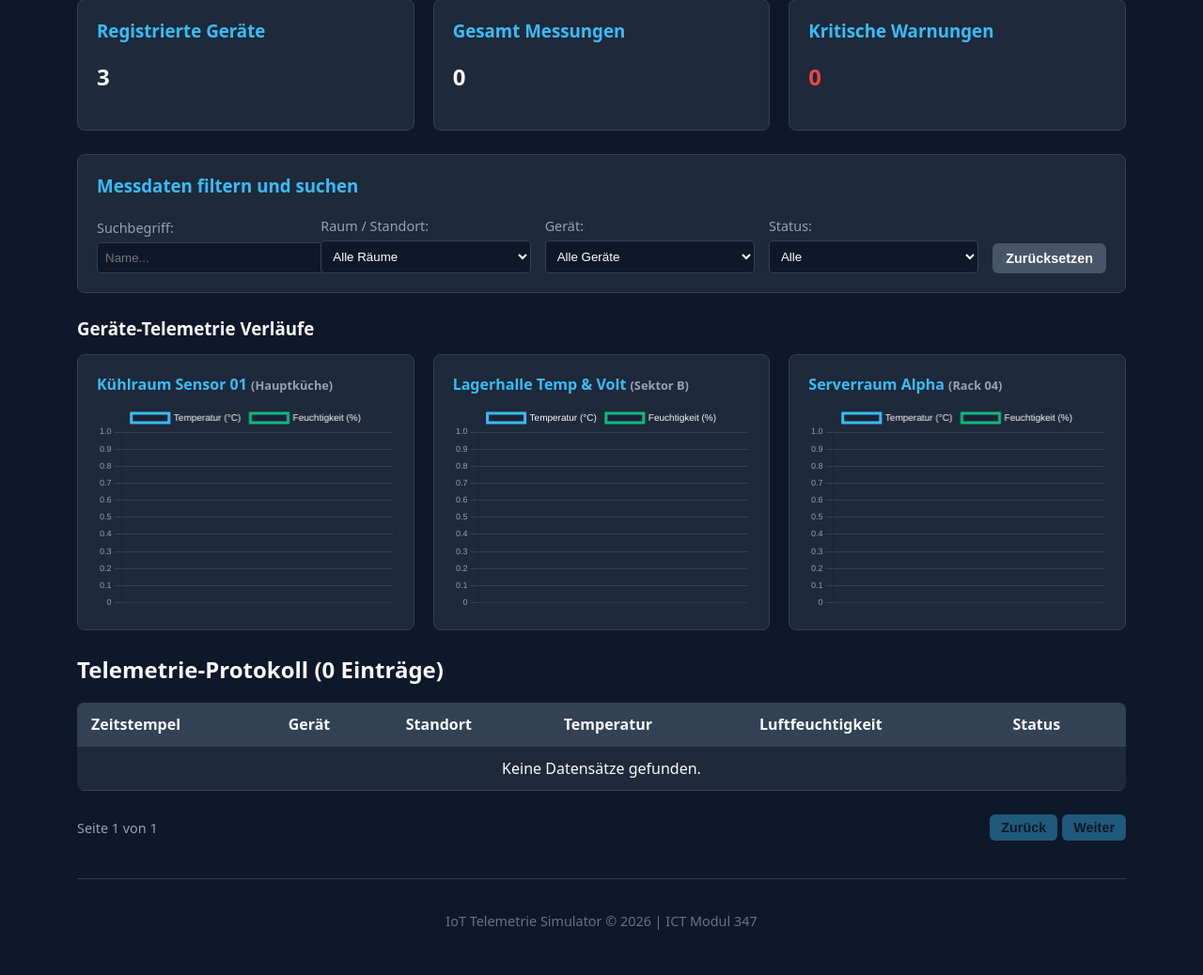
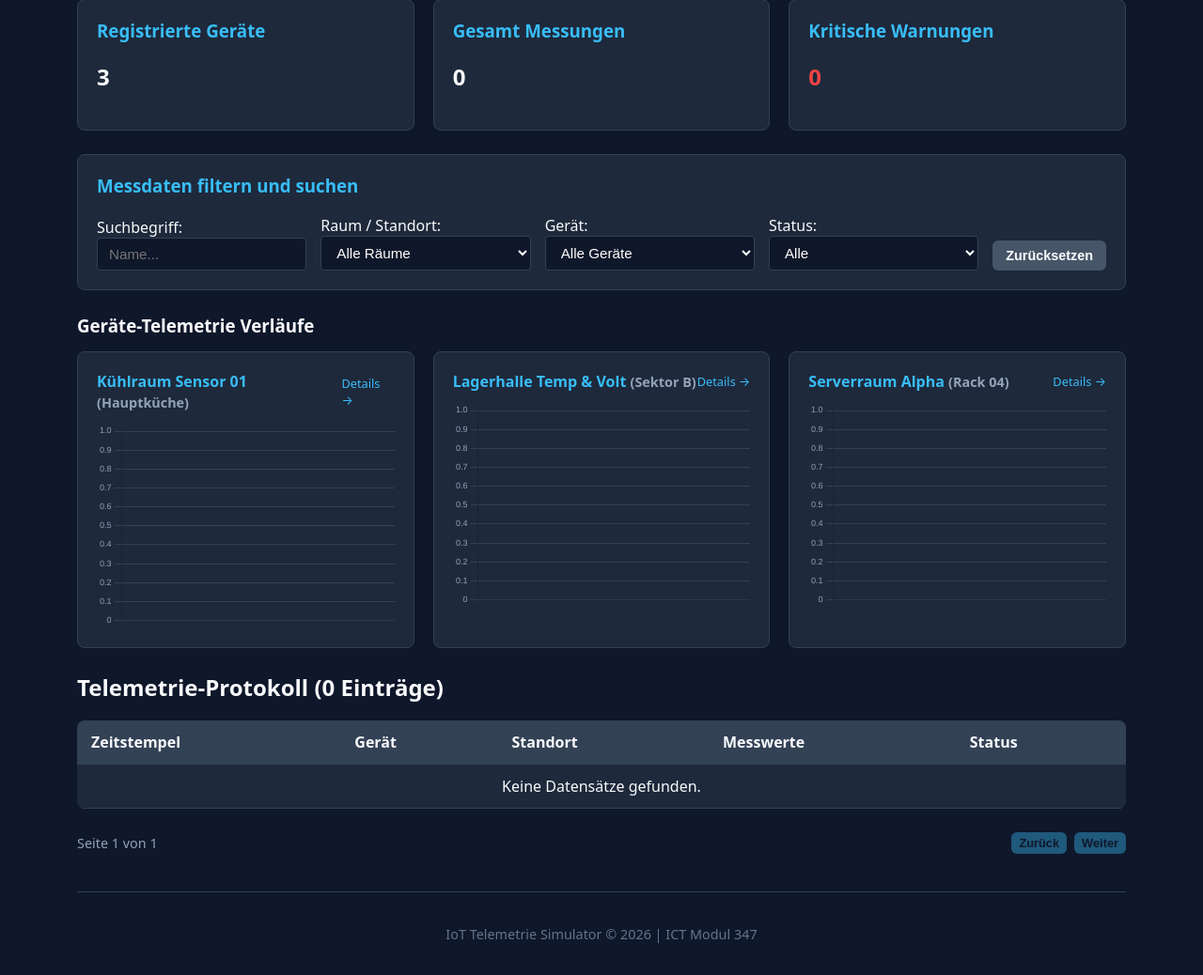
Before and after one commit to HardBoss07/m347-iot-telemetrie, a PHP site: page / in a window 1280 px wide. Shown: the part 102-1140 px from the top of the page at 94% size. Before the commit the page ends 1092 px from the top, so only its background shows below. Run offline with PHP 8.4, Linux system fonts and the light colour scheme; data comes from the database, SQL or seed files in the repository; data that the repository does not hold is empty.

Commit message:
refactor(ui): update main dashboard with localized badges and sensor detail links

```diff
--- a/www/index.php
+++ b/www/index.php
@@ -28,19 +28,17 @@ include 'includes/header.php';
     </div>
 </div>
 
-<div class="card" style="margin-bottom: 25px;">
+<div class="card mb-4">
     <h3>Messdaten filtern und suchen</h3>
-    <div style="display: flex; gap: 15px; flex-wrap: wrap; align-items: flex-end;">
+    <div class="flex-wrap-end">
         <div style="flex: 1; min-width: 180px;">
-            <label for="search" style="font-size: 0.9em; color: #94a3b8;">Suchbegriff:</label>
-            <input type="text" id="search" placeholder="Name..."
-                style="width: 100%; padding: 8px; border-radius: 4px; border: 1px solid var(--border-color); background: #0f172a; color: #fff; margin-top: 5px;">
+            <label for="search">Suchbegriff:</label>
+            <input type="text" id="search" class="form-control" placeholder="Name...">
         </div>
 
         <div style="flex: 1; min-width: 150px;">
-            <label for="location" style="font-size: 0.9em; color: #94a3b8;">Raum / Standort:</label>
-            <select id="location"
-                style="width: 100%; padding: 8px; border-radius: 4px; border: 1px solid var(--border-color); background: #0f172a; color: #fff; margin-top: 5px;">
+            <label for="location">Raum / Standort:</label>
+            <select id="location" class="form-select">
                 <option value="">Alle Räume</option>
                 <?php foreach ($locations as $loc): ?>
                     <option value="<?= htmlspecialchars($loc) ?>"><?= htmlspecialchars($loc) ?></option>
@@ -49,9 +47,8 @@ include 'includes/header.php';
         </div>
 
         <div style="flex: 1; min-width: 150px;">
-            <label for="device_id" style="font-size: 0.9em; color: #94a3b8;">Gerät:</label>
-            <select id="device_id"
-                style="width: 100%; padding: 8px; border-radius: 4px; border: 1px solid var(--border-color); background: #0f172a; color: #fff; margin-top: 5px;">
+            <label for="device_id">Gerät:</label>
+            <select id="device_id" class="form-select">
                 <option value="0">Alle Geräte</option>
                 <?php foreach ($devices as $d): ?>
                     <option value="<?= $d['id'] ?>"><?= htmlspecialchars($d['device_name']) ?></option>
@@ -60,9 +57,8 @@ include 'includes/header.php';
         </div>
 
         <div style="flex: 1; min-width: 130px;">
-            <label for="status" style="font-size: 0.9em; color: #94a3b8;">Status:</label>
-            <select id="status"
-                style="width: 100%; padding: 8px; border-radius: 4px; border: 1px solid var(--border-color); background: #0f172a; color: #fff; margin-top: 5px;">
+            <label for="status">Status:</label>
+            <select id="status" class="form-select">
                 <option value="">Alle</option>
                 <option value="OK">OK</option>
                 <option value="WARNUNG">WARNUNG</option>
@@ -70,14 +66,14 @@ include 'includes/header.php';
             </select>
         </div>
 
-        <div>
-            <button id="resetBtn" style="background: #475569; color: #fff;">Zurücksetzen</button>
+        <div class="flex-gap-2">
+            <button id="resetBtn" class="btn btn-secondary">Zurücksetzen</button>
         </div>
     </div>
 </div>
 
-<h3 style="margin-bottom: 15px;">Geräte-Telemetrie Verläufe</h3>
-<div id="chartsContainer" class="card-grid" style="margin-bottom: 25px;"></div>
+<h3 class="mb-3">Geräte-Telemetrie Verläufe</h3>
+<div id="chartsContainer" class="card-grid mb-4"></div>
 
 <h2>Telemetrie-Protokoll (<span id="totalRecords">0</span> Einträge)</h2>
 
@@ -88,8 +84,7 @@ include 'includes/header.php';
                 <th>Zeitstempel</th>
                 <th>Gerät</th>
                 <th>Standort</th>
-                <th>Temperatur</th>
-                <th>Luftfeuchtigkeit</th>
+                <th>Messwerte</th>
                 <th>Status</th>
             </tr>
         </thead>
@@ -97,18 +92,34 @@ include 'includes/header.php';
     </table>
 </div>
 
-<div id="paginationNav" style="display: flex; justify-content: space-between; align-items: center; margin-top: 20px;">
-    <span style="color: #94a3b8; font-size: 0.9em;">Seite <span id="currentPage">1</span> von <span
-            id="totalPages">1</span></span>
-    <div style="display: flex; gap: 5px;">
-        <button id="prevBtn" class="btn" style="padding: 6px 12px; font-size: 0.9em;">Zurück</button>
-        <button id="nextBtn" class="btn" style="padding: 6px 12px; font-size: 0.9em;">Weiter</button>
+<div id="paginationNav" class="flex-between mt-3">
+    <span class="text-muted">Seite <span id="currentPage">1</span> von <span id="totalPages">1</span></span>
+    <div class="flex-gap-2">
+        <button id="prevBtn" class="btn btn-sm">Zurück</button>
+        <button id="nextBtn" class="btn btn-sm">Weiter</button>
     </div>
 </div>
 
 <script>
     let currentPage = 1;
     let chartInstances = {};
+    let currentFetchedLogs = [];
+
+    const translations = {
+        temperature: 'Temperatur',
+        humidity: 'Feuchtigkeit',
+        voltage: 'Spannung',
+        co2: 'CO2',
+        pressure: 'Druck'
+    };
+
+    const units = {
+        temperature: '°C',
+        humidity: '%',
+        voltage: 'V',
+        co2: 'ppm',
+        pressure: 'hPa'
+    };
 
     const searchInput = document.getElementById('search');
     const locationSelect = document.getElementById('location');
@@ -118,11 +129,12 @@ include 'includes/header.php';
     const prevBtn = document.getElementById('prevBtn');
     const nextBtn = document.getElementById('nextBtn');
 
+    const palette = ['#38bdf8', '#10b981', '#f59e0b', '#ec4899', '#8b5cf6'];
+
     function renderOrUpdateCharts(chartsData) {
         const container = document.getElementById('chartsContainer');
         const activeIds = chartsData.map(c => c.id);
 
-        // Entferne nicht mehr zutreffende Diagramme
         Object.keys(chartInstances).forEach(id => {
             if (!activeIds.includes(parseInt(id))) {
                 chartInstances[id].destroy();
@@ -139,23 +151,34 @@ include 'includes/header.php';
                 card.className = 'card';
                 card.id = `chart-card-${chart.id}`;
                 card.innerHTML = `
-                    <h4 style="margin: 0 0 10px 0; color: var(--accent-color);">${chart.name} <span style="font-size:0.8em; color:#94a3b8;">(${chart.location})</span></h4>
-                    <div style="height: 220px; position: relative;">
+                    <div class="flex-between mb-2">
+                        <h4 style="margin: 0; color: var(--accent-color);">${chart.name} <span class="text-muted">(${chart.location})</span></h4>
+                        <a href="sensor.php?id=${chart.id}" style="color: var(--accent-color); font-size: 0.8em; text-decoration: none;">Details &rarr;</a>
+                    </div>
+                    <div class="chart-box">
                         <canvas id="canvas-${chart.id}"></canvas>
                     </div>
                 `;
                 container.appendChild(card);
 
+                const datasets = [];
+                let colorIndex = 0;
+                for (const [metricKey, values] of Object.entries(chart.series || {})) {
+                    const labelName = (translations[metricKey] || metricKey) + (units[metricKey] ? ` (${units[metricKey]})` : '');
+                    datasets.push({
+                        label: labelName,
+                        data: values,
+                        borderColor: palette[colorIndex % palette.length],
+                        fill: false,
+                        tension: 0.2
+                    });
+                    colorIndex++;
+                }
+
                 const ctx = document.getElementById(`canvas-${chart.id}`).getContext('2d');
                 chartInstances[chart.id] = new Chart(ctx, {
                     type: 'line',
-                    data: {
-                        labels: chart.labels,
-                        datasets: [
-                            { label: 'Temperatur (°C)', data: chart.temperatures, borderColor: '#38bdf8', fill: false, tension: 0.2 },
-                            { label: 'Feuchtigkeit (%)', data: chart.humidities, borderColor: '#10b981', fill: false, tension: 0.2 }
-                        ]
-                    },
+                    data: { labels: chart.labels, datasets: datasets },
                     options: {
                         responsive: true,
                         maintainAspectRatio: false,
@@ -169,8 +192,20 @@ include 'includes/header.php';
             } else {
                 const inst = chartInstances[chart.id];
                 inst.data.labels = chart.labels;
-                inst.data.datasets[0].data = chart.temperatures;
-                inst.data.datasets[1].data = chart.humidities;
+                const datasets = [];
+                let colorIndex = 0;
+                for (const [metricKey, values] of Object.entries(chart.series || {})) {
+                    const labelName = (translations[metricKey] || metricKey) + (units[metricKey] ? ` (${units[metricKey]})` : '');
+                    datasets.push({
+                        label: labelName,
+                        data: values,
+                        borderColor: palette[colorIndex % palette.length],
+                        fill: false,
+                        tension: 0.2
+                    });
+                    colorIndex++;
+                }
+                inst.data.datasets = datasets;
                 inst.update();
             }
         });
@@ -187,6 +222,7 @@ include 'includes/header.php';
         fetch(url)
             .then(res => res.json())
             .then(data => {
+                currentFetchedLogs = data.logs || [];
                 document.getElementById('statTotalLogs').innerText = data.total_logs;
                 document.getElementById('statCriticalCount').innerText = data.critical_count;
                 document.getElementById('totalRecords').innerText = data.total_filtered;
@@ -196,17 +232,24 @@ include 'includes/header.php';
                 const tbody = document.getElementById('telemetryBody');
                 tbody.innerHTML = '';
 
-                if (data.logs.length === 0) {
-                    tbody.innerHTML = '<tr><td colspan="6" style="text-align:center;">Keine Datensätze gefunden.</td></tr>';
+                if (currentFetchedLogs.length === 0) {
+                    tbody.innerHTML = '<tr><td colspan="5" style="text-align:center;">Keine Datensätze gefunden.</td></tr>';
                 } else {
-                    data.logs.forEach(log => {
+                    currentFetchedLogs.forEach(log => {
                         const tr = document.createElement('tr');
+                        const metricsFormatted = Object.entries(log.metrics_decoded || {})
+                            .map(([k, v]) => {
+                                const translated = translations[k] || k;
+                                const unitStr = units[k] ? ` ${units[k]}` : '';
+                                return `<span class="metric-pill"><strong>${translated}:</strong> ${v}${unitStr}</span>`;
+                            })
+                            .join(' ');
+
                         tr.innerHTML = `
                             <td>${log.recorded_at}</td>
-                            <td><strong>${log.device_name}</strong></td>
+                            <td><a href="sensor.php?id=${log.device_id}" style="color: var(--accent-color); font-weight: bold; text-decoration: none;">${log.device_name}</a></td>
                             <td>${log.location}</td>
-                            <td>${log.temperature} °C</td>
-                            <td>${log.humidity} %</td>
+                            <td>${metricsFormatted || '<em>Keine Werte</em>'}</td>
                             <td><span class="badge badge-${log.status}">${log.status}</span></td>
                         `;
                         tbody.appendChild(tr);
```
